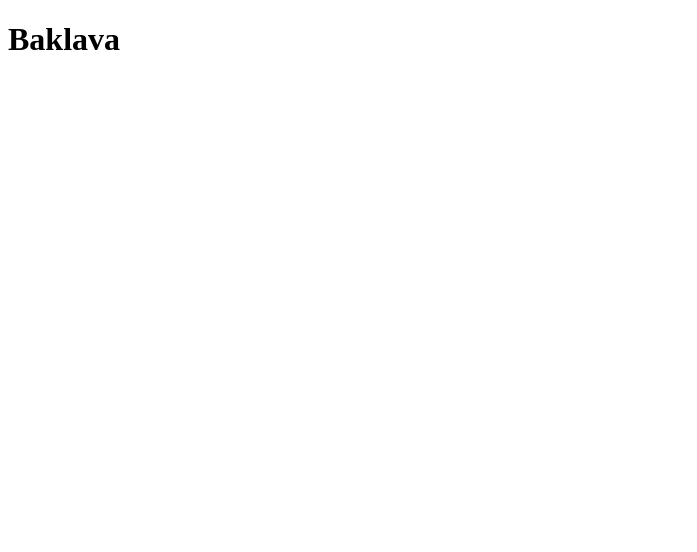
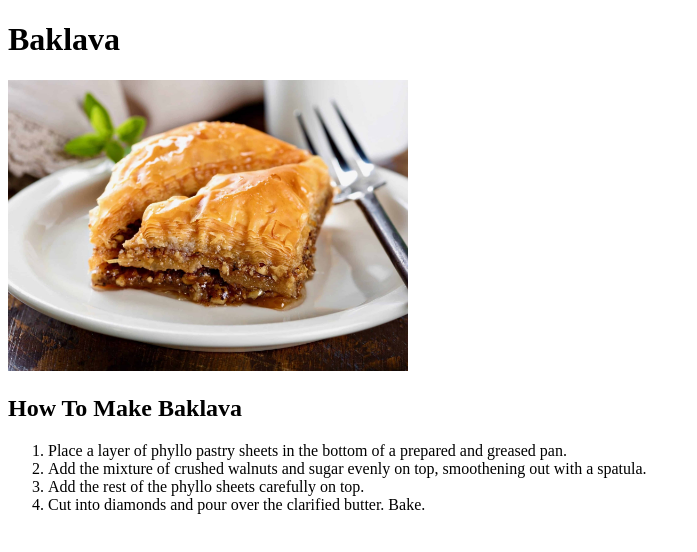
Before and after one commit to Erik-Russell/odin-recipes, a plain HTML site: page recipes/baklava.html in a window 1280 px wide. Shown: the whole page, without its empty margins (0-697 px from the left). Drawn offline with Linux system fonts and the light colour scheme.

Commit message:
create image folder, add baklava jpeg, list instructions for making

```diff
--- a/recipes/baklava.html
+++ b/recipes/baklava.html
@@ -9,6 +9,14 @@
 
 <body>
     <h1>Baklava</h1>
+    <p><img src="../images/baklava.jpeg" width="400"></p>
+    <h2>How To Make Baklava</h2>
+    <ol>
+        <li>Place a layer of phyllo pastry sheets in the bottom of a prepared and greased pan.</li>
+        <li>Add the mixture of crushed walnuts and sugar evenly on top, smoothening out with a spatula.</li>
+        <li>Add the rest of the phyllo sheets carefully on top.</li>
+        <li>Cut into diamonds and pour over the clarified butter. Bake.</li>
+    </ol>
 </body>
 
 </html>
```
Also changed, not shown: images/baklava.jpeg (added).
